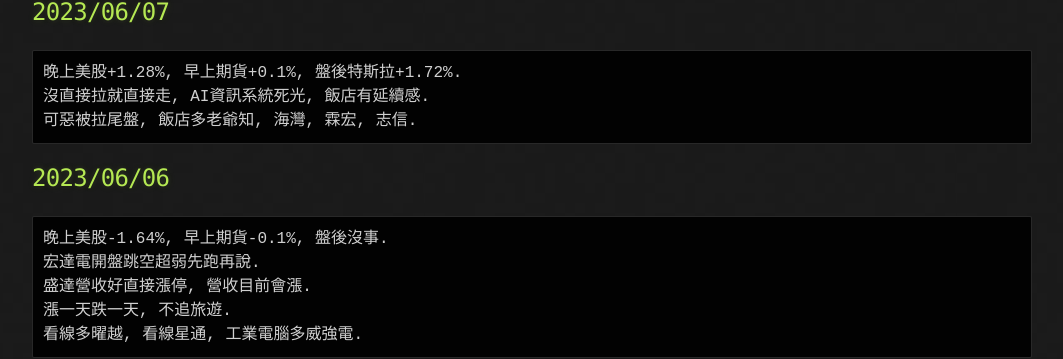
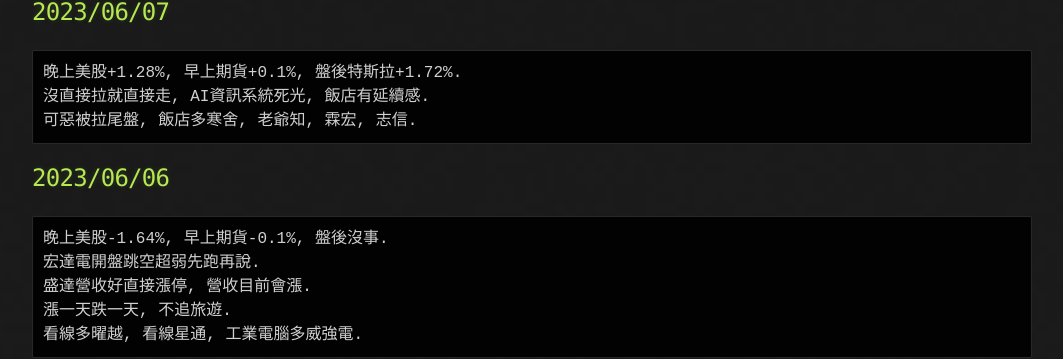
Before and after one commit to lepg5487/Stock_God, a Jekyll site: the page built from index.md, in a window 1280 px wide and 900 px high, scrolled down 484 px. Shown: the part 196-555 px from the top of the window, without its empty margins (108-1171 px from the left). Built offline with Jekyll 4.4.1, drawn with Linux system fonts in a browser that asks for light colours; our own code applies the rules of GitHub Pages for plain Markdown files.

Commit message:
Update index.md

````diff
--- a/index.md
+++ b/index.md
@@ -26,7 +26,7 @@
 ```
 晚上美股+1.28%, 早上期貨+0.1%, 盤後特斯拉+1.72%.
 沒直接拉就直接走, AI資訊系統死光, 飯店有延續感.
-可惡被拉尾盤, 飯店多老爺知, 海灣, 霖宏, 志信.
+可惡被拉尾盤, 飯店多寒舍, 老爺知, 霖宏, 志信.
 ```
 
 ## 2023/06/06
````
